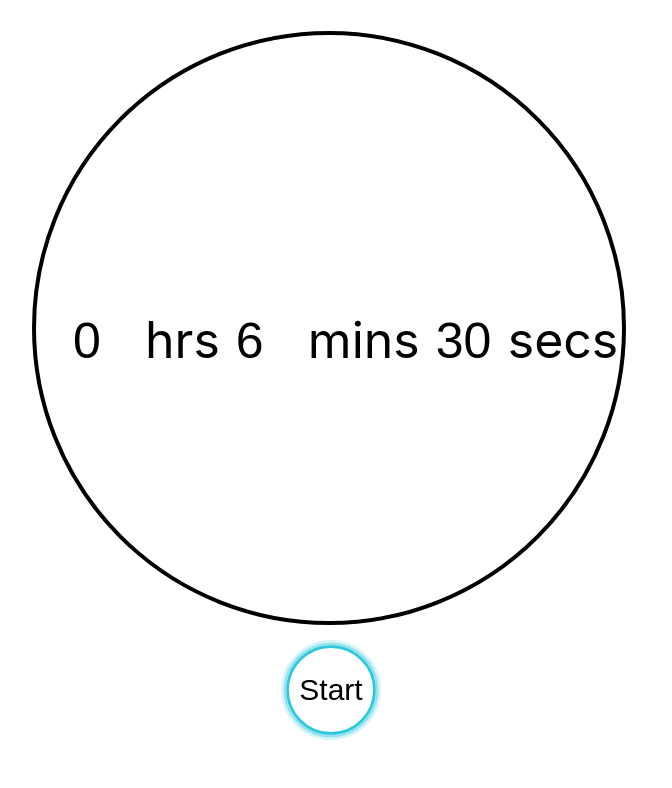
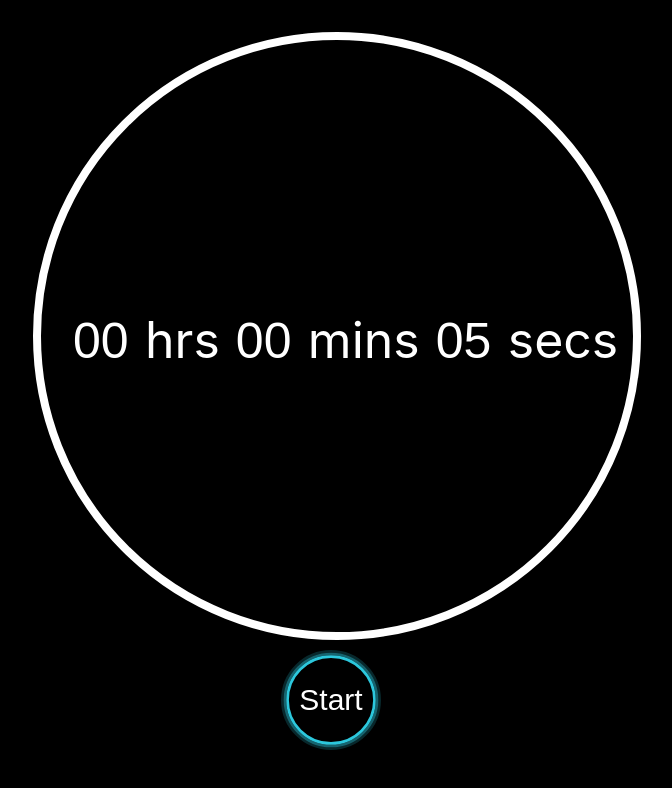
Before and after one commit to amara-j/timer, a React (Create React App) app: page / in a window 1280 px wide. Shown: the top 788 px of the page, without its empty margins (379-1051 px from the left). Built offline with nearby package versions, Linux system fonts and the light colour scheme.

Commit message:
styling changes- dark mode!

```diff
--- a/src/App.css
+++ b/src/App.css
@@ -1,3 +1,7 @@
+html {
+  background-color: black;
+}
+
 .App {
   text-align: center;
   height: 100%;
@@ -45,33 +49,38 @@ input[type="submit"] {
   background: url("./button.svg") no-repeat center;
   border: none;
   font-size: 30px;
+  color: white;
 }
 
 #timerInputForm {
   font-size: 50px;
+  color: white;
 }
 
 input[type="number"] {
+  background-color: black;
   font-size: 50px;
   width: 70px;
   border: none;
   user-select: none;
+  color: white;
 }
 
 #startButton {
   position: absolute;
-  top: 330px;
+  top: 340px;
   left: 210px;
 }
 
 .stopButton {
   position: absolute;
   background: url("./button.svg") no-repeat center;
-  top: 640px;
+  top: 650px;
   left: 660px;
   width: 100px;
   height: 100px;
   border: none;
   font-size: 30px;
   z-index: 1;
+  color: white;
 }
--- a/src/App.js
+++ b/src/App.js
@@ -37,7 +37,7 @@ const App = () => {
                   ref={inputHours}
                   min="0"
                   max="23"
-                  defaultValue="0"
+                  defaultValue="00"
                 />
                 {"hrs  "}
               </label>
@@ -48,7 +48,7 @@ const App = () => {
                   ref={inputMinutes}
                   min="0"
                   max="59"
-                  defaultValue="6"
+                  defaultValue="00"
                 />
                 {"mins  "}
               </label>
@@ -59,7 +59,7 @@ const App = () => {
                   ref={inputSeconds}
                   min="0"
                   max="59"
-                  defaultValue="30"
+                  defaultValue="05"
                 />
                 {"secs "}
               </label>
--- a/src/CircleAnimation.js
+++ b/src/CircleAnimation.js
@@ -3,7 +3,7 @@ import "./App.css";
 const CircleAnimation = (props) => {
   const radius = 300;
   const circumference = 2 * Math.PI * radius;
-  const strokeWidth = 4;
+  const strokeWidth = 8;
   const circleContainerSize = 2 * radius + 4 * strokeWidth;
 
   return (
@@ -18,7 +18,7 @@ const CircleAnimation = (props) => {
         cy="50%"
         r={radius}
         fill="none"
-        stroke="#2CC8DD"
+        stroke="#d10892"
         strokeWidth={strokeWidth}
         strokeDasharray={`${circumference} ${circumference}`}
         strokeDashoffset={circumference * (1 - props.percentDone)}
--- a/src/CircleBorder.js
+++ b/src/CircleBorder.js
@@ -2,7 +2,7 @@ import "./App.css";
 
 const CircleBorder = (props) => {
   const radius = 300;
-  const strokeWidth = 4;
+  const strokeWidth = 8;
   const circleContainerSize = 2 * radius + 4 * strokeWidth;
   return (
     <svg
@@ -14,9 +14,9 @@ const CircleBorder = (props) => {
         className="circle-border"
         cx="50%"
         cy="50%"
-        r={radius - strokeWidth - 1}
+        r={radius}
         fill="none"
-        stroke="black"
+        stroke="white"
         strokeWidth={strokeWidth}
       />
 
@@ -24,7 +24,7 @@ const CircleBorder = (props) => {
         x="50%"
         y="50%"
         textAnchor="middle"
-        fill="black"
+        fill="white"
         fontSize="90px"
         dy=".3em"
       >
```
